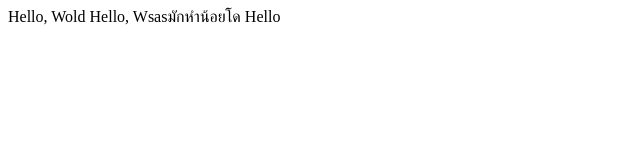
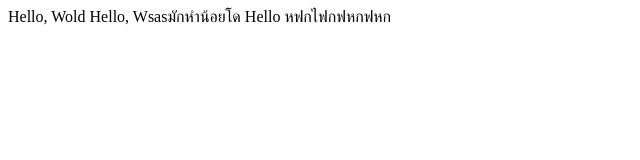
Before and after one commit to Donutttttttt/ex2-myteam06-10, a plain HTML site: page index.html in a window 1280 px wide. Shown: the whole page, without its empty margins (0-640 px from the left). Drawn offline with Linux system fonts and the light colour scheme.

Commit message:
บักโชค

```diff
--- a/index.html
+++ b/index.html
@@ -9,5 +9,6 @@
     Hello, Wold
     Hello, Wsasมักหำน้อยโด
     Hello
+    หฟกไฟกฟหกฟหก
 </body>
 </html>
```
